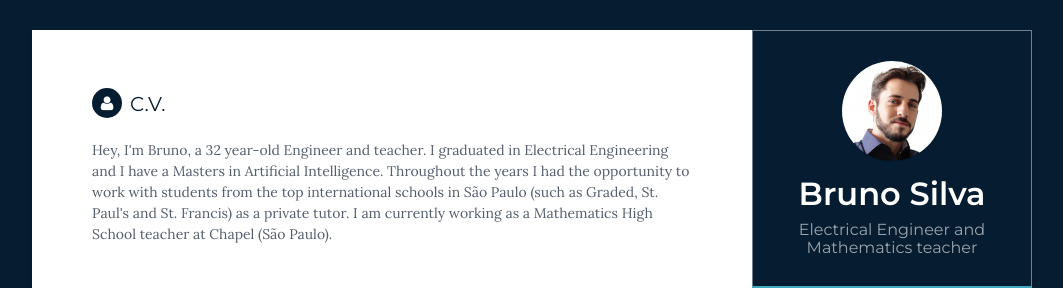
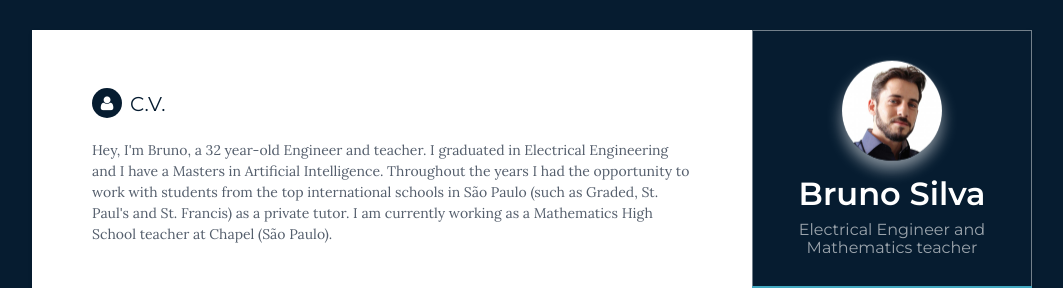
Before and after one commit to bru1987/bru1987.github.io, a Jekyll site: the page built from cv.html, in a window 1280 px wide. Shown: the top 288 px of the page, without its empty margins (108-1171 px from the left). Built offline with Jekyll 4.4.1, drawn with Linux system fonts in a browser that asks for light colours.

Commit message:
add avatar animation

```diff
--- a/assets/css/styles.css
+++ b/assets/css/styles.css
@@ -347,3 +347,22 @@ h2.section-title, h2.container-block-title, .meta, h1.name, h3.tagline {
   -webkit-animation: full-circle .5s ease-out;
           animation: full-circle .5s ease-out;
 }
+
+@keyframes float {
+  0% {
+    box-shadow: 0 5px 15px 0px rgba(255,255,255,0.6);
+    transform: translatey(0px);
+  }
+  50% {
+    box-shadow: 0 25px 15px 0px rgba(255,255,255,0.2);
+    transform: translatey(-2px);
+  }
+  100% {
+    box-shadow: 0 5px 15px 0px rgba(255,255,255,0.6);
+    transform: translatey(0px);
+  }
+}
+
+.profile-img {
+  animation: float 4s ease-in-out infinite;
+}
```
